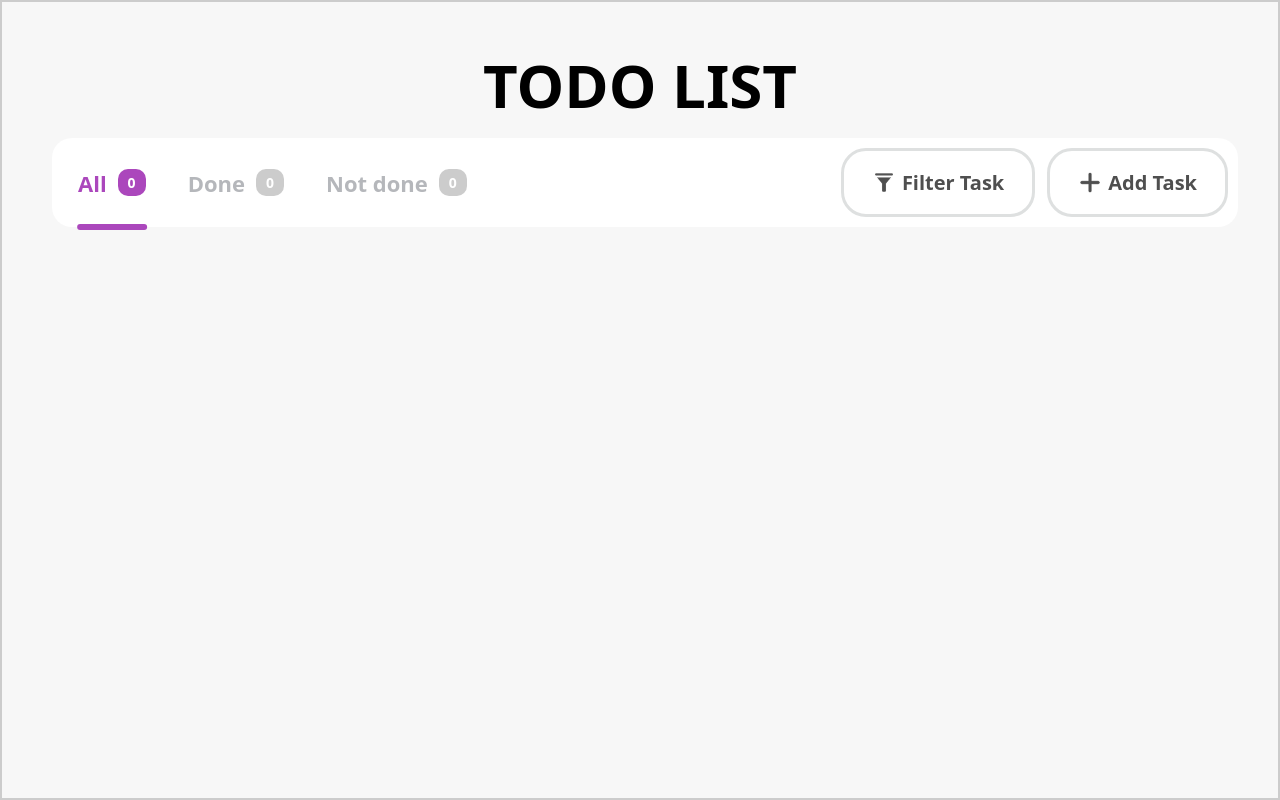
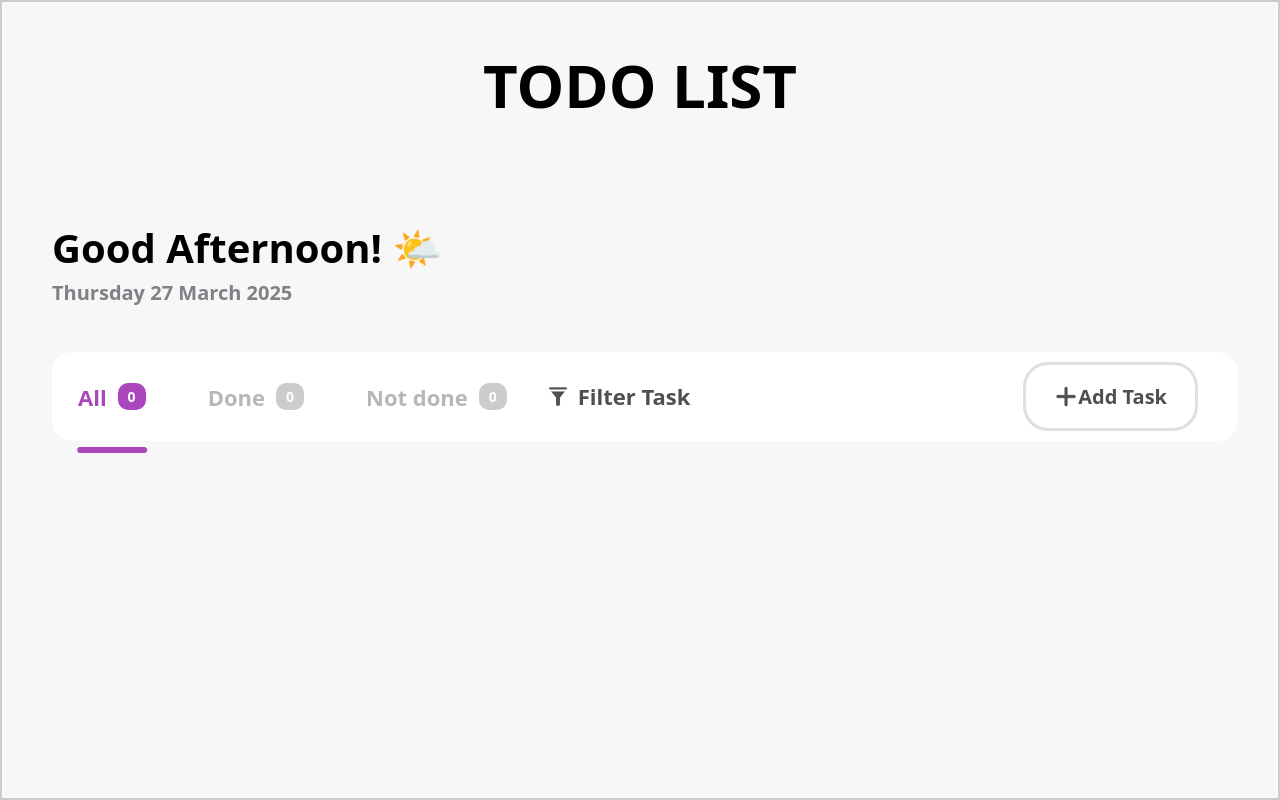
Before and after one commit to mohizzatulhaqi/Todo-List-App-React, a React (Vite) app: page / in a window 1280 px wide. Built offline with nearby package versions, Linux system fonts and the light colour scheme.

Commit message:
feat: add filter status task function

```diff
--- a/src/App.css
+++ b/src/App.css
@@ -61,7 +61,7 @@ html {
 
 .filter-buttons {
   display: flex;
-  gap: 10px;
+  gap: 30px;
 }
 
 .filter {
@@ -114,7 +114,19 @@ html {
   gap: 12px;
 }
 
-.filter-task,
+.filter-task {
+  color: #4F4F4F;
+  font-weight: bolder;
+  background: white;
+  padding: 14px 28px;
+  border-radius: 25px;
+  font-size: 22px;
+  display: flex;
+  align-items: center;
+  margin-left: -35px;
+  gap: 8px;
+}
+
 .add-task {
   color: #4F4F4F;
   font-weight: bolder;
@@ -125,12 +137,11 @@ html {
   font-size: 20px;
   display: flex;
   align-items: center;
-  gap: 6px;
   cursor: pointer;
   transition: background 0.2s ease-in-out;
+  margin-right: 30px;
 }
 
-.filter-task:hover,
 .add-task:hover {
   background: #eee;
 }
@@ -210,7 +221,6 @@ label {
   color: gray;
 }
 
-
 input,
 textarea {
   width: 88%;
@@ -218,13 +228,13 @@ textarea {
   margin-top: 5px;
   border: 3px solid #ccc;
   border-radius: 10px;
-  font-size: 14px;
+  font-size: 18px;
   background-color: #ffffff;
   color: #4F4F4F;
 }
 
 textarea {
-  height: 60px;
+  height: 80px;
   resize: none;
 }
 
@@ -303,9 +313,9 @@ textarea {
 
 .task-title {
   font-size: 30px;
-  font-weight: bold;
   margin-left: 10px;
   color: black;
+  font-weight: bolder;
 }
 
 .task-description {
@@ -313,6 +323,7 @@ textarea {
   margin-left: 10px;
   margin-top: -20px;
   color: #B5B7BB;
+  font-weight: bold;
 }
 
 .task-footer {
@@ -327,15 +338,13 @@ textarea {
 .task-date {
   font-size: 18px;
   color: #848484;
-  font-weight: bold;
   margin-top: 5px;
   margin-left: 10px;
 }
 
 .task-time {
-  font-size: 18px;
+  font-size: 16px;
   color: #848484;
-  font-weight: bold;
   margin-top: -20px;
   margin-left: 10px;
 }
@@ -412,7 +421,8 @@ textarea {
   margin-top: 40px;
 }
 
-.cancel-btn, .delete-btn {
+.cancel-btn,
+.delete-btn {
   padding: 8px 35px;
   border: none;
   cursor: pointer;
@@ -433,10 +443,10 @@ textarea {
   margin-right: 90px;
 }
 
-.delete-btn:hover{
+.delete-btn:hover {
   background: #FCC7C7;
 }
 
-.cancel-btn:hover{
+.cancel-btn:hover {
   background: #808087;
 }
--- a/src/components/TaskCard.tsx
+++ b/src/components/TaskCard.tsx
@@ -18,12 +18,23 @@ interface TaskCardProps {
   toggleStatus: () => void;
 }
 
-const TaskCard: React.FC<TaskCardProps> = ({ task, onDelete, onEdit, toggleStatus }) => {
+  const TaskCard: React.FC < TaskCardProps > = ({
+    task,
+    onDelete,
+    onEdit,
+    toggleStatus
+  }) => {
     const [isDone, setIsDone] = useState(task.isDone);
     const [showDeleteModal, setShowDeleteModal] = useState(false);
 
+    React.useEffect(() => {
+      setIsDone(task.isDone);
+    }, [task.isDone]);
+
+
     const handleCheckboxChange = () => {
-    setIsDone(!isDone);
+      const newStatus = !isDone;
+      setIsDone(newStatus);
       toggleStatus();
     };
 
@@ -36,9 +47,15 @@ const TaskCard: React.FC<TaskCardProps> = ({ task, onDelete, onEdit, toggleStatu
       setShowDeleteModal(false);
     };
 
+    const formattedDate = new Date(task.date).toLocaleDateString("en-GB", {
+      day: "2-digit",
+      month: "long",
+      year: "numeric",
+    });
+
   return (
     <div className="task-card">
-      <div className={`task-status ${isDone ? "done" : "not-done"}`}>
+      <div className={`task-status ${isDone ? "done" : "not-done" }`}>
         <span>{isDone ? "Done" : "Not done"}</span>
       </div>
 
@@ -47,18 +64,13 @@ const TaskCard: React.FC<TaskCardProps> = ({ task, onDelete, onEdit, toggleStatu
         <img src={DeleteIcon} alt="Delete Task" className="task-icon" onClick={handleDeleteClick} />
       </div>
 
-      <h3 className={`task-title ${isDone ? "strikethrough" : ""}`}>{task.name}</h3>
-      <p className={`task-description ${isDone ? "strikethrough" : ""}`}>{task.description}</p>
+      <h3 className={`task-title ${isDone ? "strikethrough" : "" }`}>{task.name}</h3>
+      <p className={`task-description ${isDone ? "strikethrough" : "" }`}>{task.description}</p>
 
       <div className="task-footer">
-        <p className={`task-date ${isDone ? "strikethrough" : ""}`}>{task.date}</p>
-        <p className={`task-time ${isDone ? "strikethrough" : ""}`}>{task.time}</p>
-        <input
-          type="checkbox"
-          className="task-checkbox"
-          onChange={handleCheckboxChange}
-          checked={isDone}
-        />
+        <p className={`task-date ${isDone ? "strikethrough" : "" }`}>{formattedDate}</p>
+        <p className={`task-time ${isDone ? "strikethrough" : "" }`}>{task.time}</p>
+        <input type="checkbox" className="task-checkbox" onChange={handleCheckboxChange} checked={isDone} />
       </div>
 
       {showDeleteModal && (
@@ -67,7 +79,7 @@ const TaskCard: React.FC<TaskCardProps> = ({ task, onDelete, onEdit, toggleStatu
           <img src={TrashIlust} alt="Trash Ilust" className="trash-ilust" />
           <p>Are you sure you want to delete this task?</p>
           <div className="modal-buttons">
-              <button className="cancel-btn" onClick={() => setShowDeleteModal(false)}>Cancel</button>
+            <button className="cancel-btn" onClick={()=> setShowDeleteModal(false)}>Cancel</button>
             <button className="delete-btn" onClick={confirmDelete}>Delete</button>
           </div>
         </div>
--- a/src/components/TaskForm.tsx
+++ b/src/components/TaskForm.tsx
@@ -1,6 +1,6 @@
 import React, { useState } from "react";
-import CalendarIcon from "/Users/kiki/to-do-list-app-group4/src/assets/calendaricon.png";
-import ClockIcon from "/Users/kiki/to-do-list-app-group4/src/assets/clockicon.png";
+import CalendarIcon from "../assets/calendaricon.png";
+import ClockIcon from "../assets/clockicon.png";
 
 interface Task {
   name: string;
@@ -24,7 +24,12 @@ const TaskForm: React.FC < TaskFormProps > = ({
     const [taskName, setTaskName] = useState(editTaskData ? editTaskData.name : "");
     const [taskDescription, setTaskDescription] = useState(editTaskData ? editTaskData.description : "");
     const [taskDate, setTaskDate] = useState(editTaskData ? editTaskData.date : "");
-    const [taskTime, setTaskTime] = useState(editTaskData ? editTaskData.time : "");
+    const [taskTime, setTaskTime] = useState(
+      editTaskData ? editTaskData.time : new Date().toLocaleTimeString("en-GB", {
+        hour: "2-digit",
+        minute: "2-digit"
+      })
+    );
 
     const handleSubmit = (event: React.FormEvent) => {
       event.preventDefault();
@@ -34,12 +39,11 @@ const TaskForm: React.FC < TaskFormProps > = ({
           description: taskDescription,
           date: taskDate,
           time: taskTime,
-          isDone: editTaskData ? editTaskData.isDone : false, // Tambahkan ini!
+          isDone: editTaskData ? editTaskData.isDone : false,
         });
         onClose();
       }
     };
-
 
   return (
     <div className="task-form">
--- a/src/components/TodoList.tsx
+++ b/src/components/TodoList.tsx
@@ -1,8 +1,8 @@
 import React, { useState } from "react";
 import TaskForm from "./TaskForm";
 import TaskCard from "./TaskCard";
-import FilterButton from "../assets/filterbutton.png";
-import AddButton from "../assets/addbutton.png";
+import FilterButton from "/Users/kiki/to-do-list-app-group4/src/assets/filterbutton.png";
+import AddButton from "/Users/kiki/to-do-list-app-group4/src/assets/addbutton.png";
 
 interface Task {
   name: string;
@@ -12,15 +12,18 @@ interface Task {
   isDone: boolean;
 }
 
+type FilterType = "all" | "done" | "not-done";
+
 const TodoList: React.FC = () => {
     const [showForm, setShowForm] = useState(false);
-  const [tasks, setTasks] = useState<Task[]>(() => {
+    const [tasks, setTasks] = useState < Task[] > (() => {
       const savedTasks = localStorage.getItem("tasks");
       return savedTasks ? JSON.parse(savedTasks) : [];
     });
+    const [filter, setFilter] = useState < FilterType > ("all");
 
-  const [editTask, setEditTask] = useState<Task | null>(null);
-  const [editIndex, setEditIndex] = useState<number | null>(null);
+    const [editTask, setEditTask] = useState < Task | null > (null);
+    const [editIndex, setEditIndex] = useState < number | null > (null);
 
     const toggleForm = () => {
       setShowForm(!showForm);
@@ -31,12 +34,15 @@ const TodoList: React.FC = () => {
     const addTask = (task: Task) => {
       if (editIndex !== null) {
         const updatedTasks = tasks.map((t, index) =>
-        index === editIndex ? { ...task, isDone: t.isDone } : t
+          index === editIndex ? task : t
         );
         setTasks(updatedTasks);
         localStorage.setItem("tasks", JSON.stringify(updatedTasks));
       } else {
-      const updatedTasks = [...tasks, { ...task, isDone: false }];
+        const updatedTasks = [...tasks, {
+          ...task,
+          isDone: false
+        }];
         setTasks(updatedTasks);
         localStorage.setItem("tasks", JSON.stringify(updatedTasks));
       }
@@ -64,26 +70,61 @@ const TodoList: React.FC = () => {
       localStorage.setItem("tasks", JSON.stringify(updatedTasks));
     };
 
+    const filteredTasks = tasks.filter((task) => {
+      if (filter === "done") return task.isDone;
+      if (filter === "not-done") return !task.isDone;
+      return true;
+    });
+
     const doneCount = tasks.filter(task => task.isDone).length;
     const notDoneCount = tasks.filter(task => !task.isDone).length;
+
+    const today = new Date().toLocaleDateString("en-GB", {
+      weekday: "long",
+      day: "numeric",
+      month: "long",
+      year: "numeric",
+    });
+
+    const greeting = () => {
+      const hour = new Date().getHours();
+      if (hour >= 0 && hour <= 12) return "Good Morning! ☀️";
+      if (hour > 12 && hour < 18) return "Good Afternoon! 🌤️";
+      return "Good Evening! 🌙";
+    };
 
   return (
     <div className="container">
       <div className="todo-list">
         <h1 className="title">TODO LIST</h1>
 
+        <div className="greeting-section">
+          <p className="greeting">{greeting()}</p>
+          <p className="date">{today}</p>
+        </div>
+
+        <br />
+
         <div className="filter-section">
           <div className="filter-buttons">
-            <button className="filter active">All <span>{tasks.length}</span></button>
-            <button className="filter">Done <span>{doneCount}</span></button>
-            <button className="filter">Not done <span>{notDoneCount}</span></button>
+            <button className={`filter ${filter==="all" ? "active" : "" }`} onClick={()=> setFilter("all")}
+              >
+              All <span>{tasks.length}</span>
+            </button>
+            <button className={`filter ${filter==="done" ? "active" : "" }`} onClick={()=> setFilter("done")}
+              >
+              Done <span>{doneCount}</span>
+            </button>
+            <button className={`filter ${filter==="not-done" ? "active" : "" }`} onClick={()=> setFilter("not-done")}
+              >
+              Not done <span>{notDoneCount}</span>
+            </button>
+            <span className="filter-task">
+              <img src={FilterButton} alt="Filter Task" width="24" height="35" />
+              <span>Filter Task</span>
+            </span>
           </div>
           <div className="action-buttons">
-            <button className="filter-task">
-              <img src={FilterButton} alt="Filter Task" width="24" height="35" />
-              <span>Filter Task</span>
-            </button>
-
             <button className="add-task" onClick={toggleForm}>
               <img src={AddButton} alt="Add Task" width="24" height="35" />
               <span>Add Task</span>
@@ -91,18 +132,26 @@ const TodoList: React.FC = () => {
           </div>
         </div>
 
-        {showForm && <TaskForm addTask={addTask} onClose={toggleForm} editTaskData={editTask} />}
+        <br />
 
+        {showForm &&
+        <TaskForm addTask={addTask} onClose={toggleForm} editTaskData={editTask} />}
+
+        <div className="task-list-container">
           <div className="task-list">
-          {tasks.map((task, index) => (
-            <TaskCard
-              key={index}
-              task={task}
-              onDelete={() => deleteTask(index)}
-              onEdit={() => handleEditTask(task, index)}
-              toggleStatus={() => toggleTaskStatus(index)}
+            {filteredTasks.map((task) => {
+            const originalIndex = tasks.findIndex(
+            (t) => JSON.stringify(t) === JSON.stringify(task)
+            );
+
+            return (
+            <TaskCard key={originalIndex} task={task} onDelete={()=> deleteTask(originalIndex)}
+              onEdit={() => handleEditTask(task, originalIndex)}
+              toggleStatus={() => toggleTaskStatus(originalIndex)}
               />
-          ))}
+              );
+              })}
+          </div>
         </div>
       </div>
     </div>
```
Lines whose indentation alone changed are shown as unchanged.
